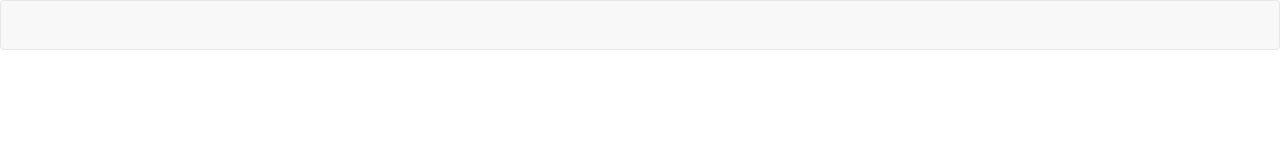
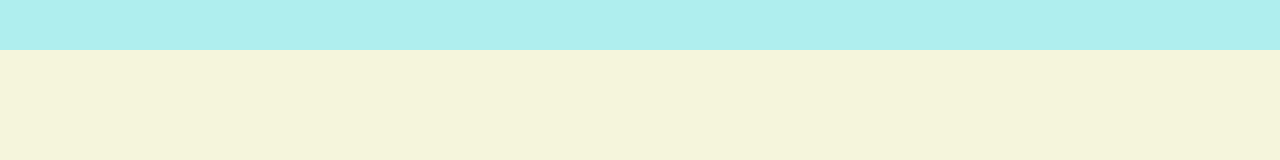
Before and after one commit to artiannan/coursera-artianna, a plain HTML site: page module3-solution/index.html in a window 1280 px wide. Drawn offline with Linux system fonts and the light colour scheme; files that its build step writes are made by us from their sources.

Commit message:
Update index.html

```diff
--- a/module3-solution/index.html
+++ b/module3-solution/index.html
@@ -6,7 +6,7 @@
     <meta name="viewport" content="width=device-width, initial-scale=1">
     <title>Artianna's Vegan Bistro</title>
     <link rel="stylesheet" href="css/bootstrap.min.css">
-    <link rel="stylesheet" href="CSS/styles.css">
+    <link rel="stylesheet" href="CSS/style.css">
   </head>
 <body>
 <header>
```
